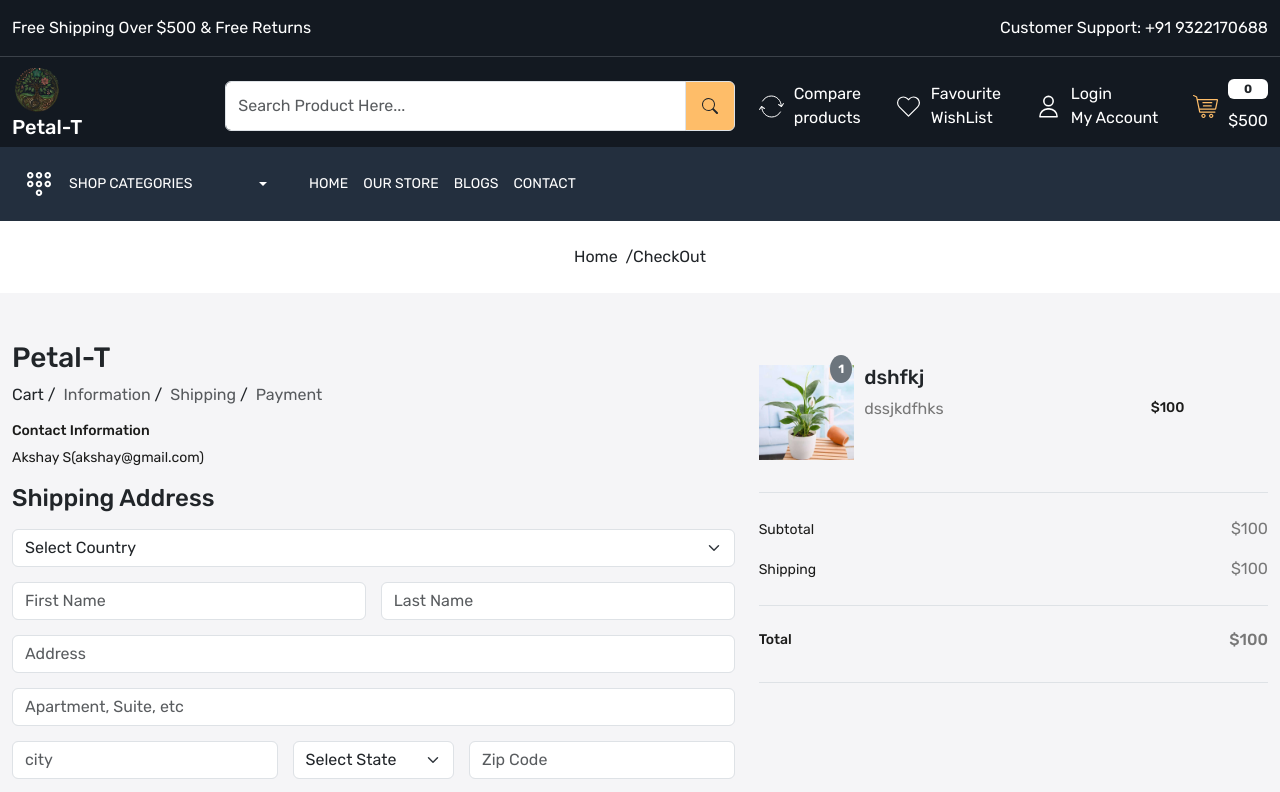
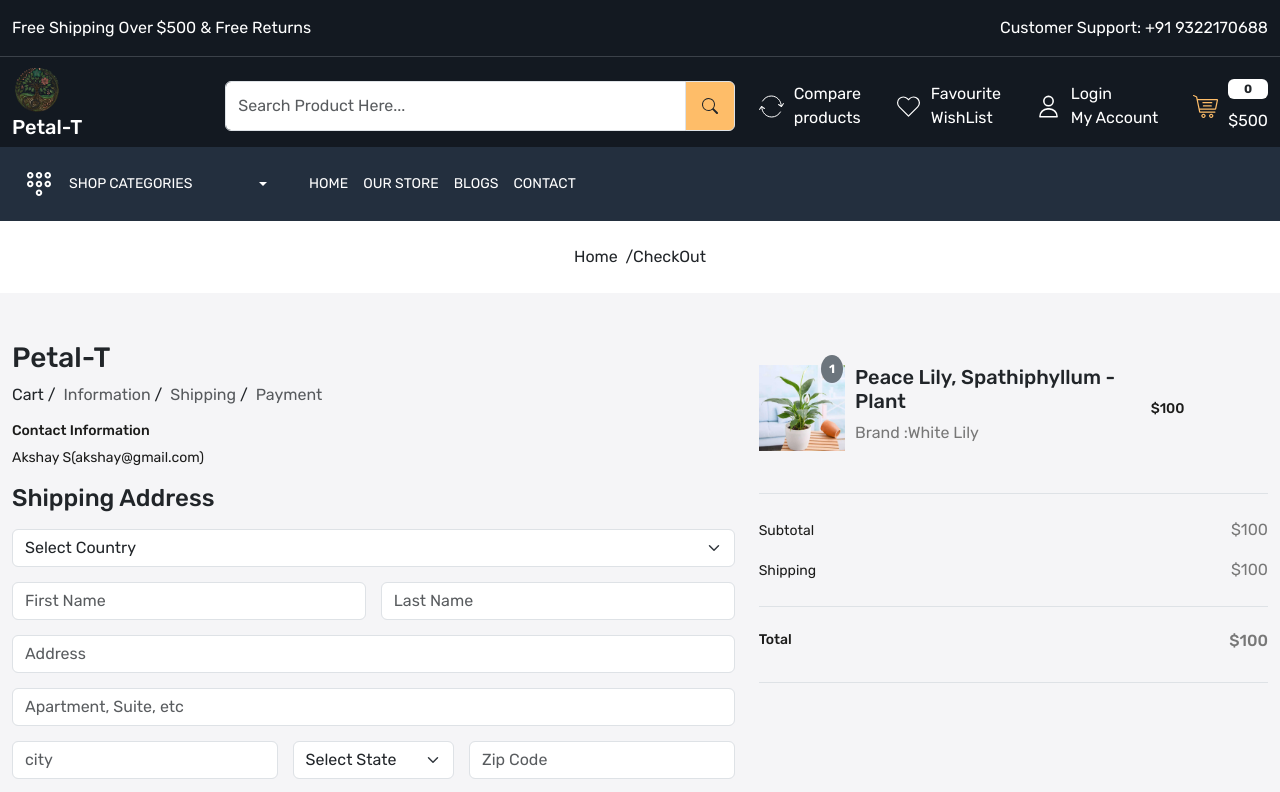
Before and after one commit to Akshay1573/ecommerce-app, a React (Vite) app: page /checkout in a window 1280 px wide. Shown: the top 792 px of the page. Built offline with nearby package versions, Linux system fonts and the light colour scheme.

Commit message:
brand name while checkout

```diff
--- a/src/pages/Checkout.jsx
+++ b/src/pages/Checkout.jsx
@@ -136,8 +136,8 @@ const Checkout = () => {
                     <img src={peacelily} className="img-fluid" alt="product img" />
                   </div>
                   <div>
-                    <h5 className="title-price">dshfkj</h5>
-                    <p className="total-price">dssjkdfhks</p>
+                    <h5 className="title-price">Peace Lily, Spathiphyllum - Plant</h5>
+                    <p className="total-price">Brand :White Lily</p>
                   </div>
                 </div>
                 <div className="flex-grow-1">
```
